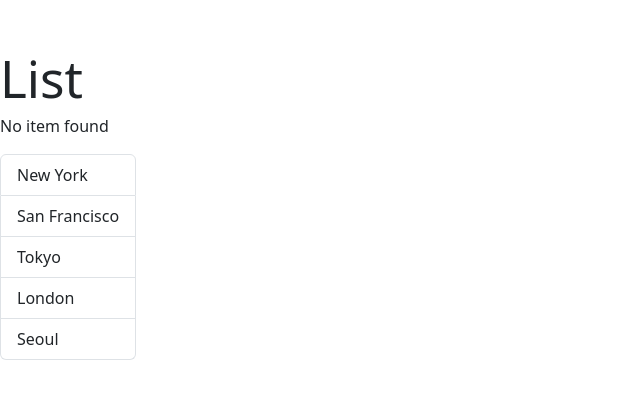
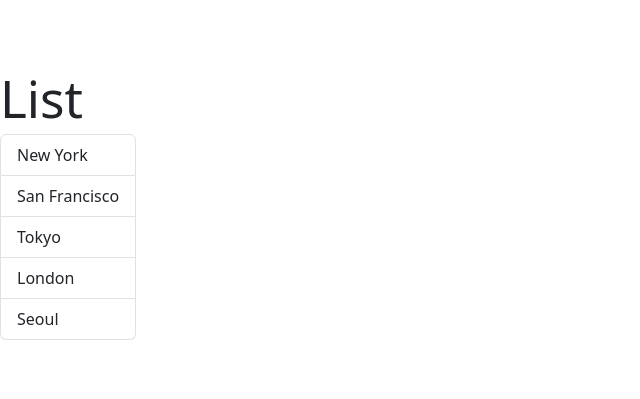
Before and after one commit to Huisquare/react-app, a React (Vite) app: page / in a window 1280 px wide. Shown: the part 195-594 px from the top of the page, without its empty margins (0-640 px from the left). Built offline with nearby package versions, Linux system fonts and the light colour scheme; the HTML template or start-up script is replaced by a standard one.

Commit message:
1.8.2 refactor the function definition to a constant and made reference to it within jsx return statement

```diff
--- a/src/components/ListGroup.tsx
+++ b/src/components/ListGroup.tsx
@@ -1,19 +1,17 @@
-import React from "react";
+import { MouseEvent } from "react";
 
 const ListGroup = () => {
   let items = ["New York", "San Francisco", "Tokyo", "London", "Seoul"];
 
+  const handleClick = (event: MouseEvent) => console.log(event);
+
   return (
     <>
       <h1>List</h1>
-      {length === 0 && <p>No item found</p>}
+      {items.length === 0 && <p>No item found</p>}
       <ul className="list-group">
         {items.map((item) => (
-          <li
-            className="list-group-item"
-            key={item}
-            onClick={() => console.log("clicked")}
-          >
+          <li className="list-group-item" key={item} onClick={handleClick}>
             {item}
           </li>
         ))}
```
